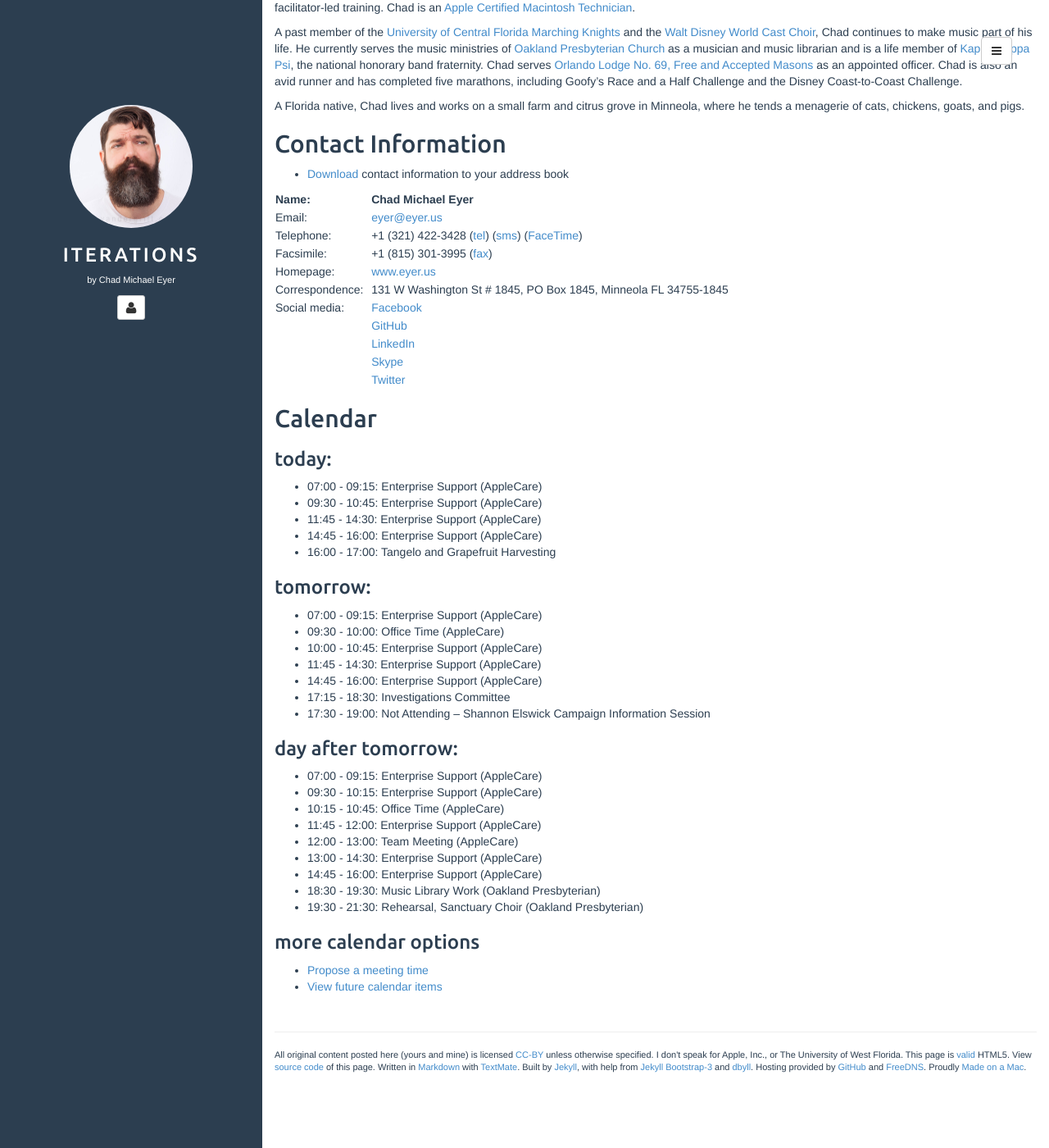
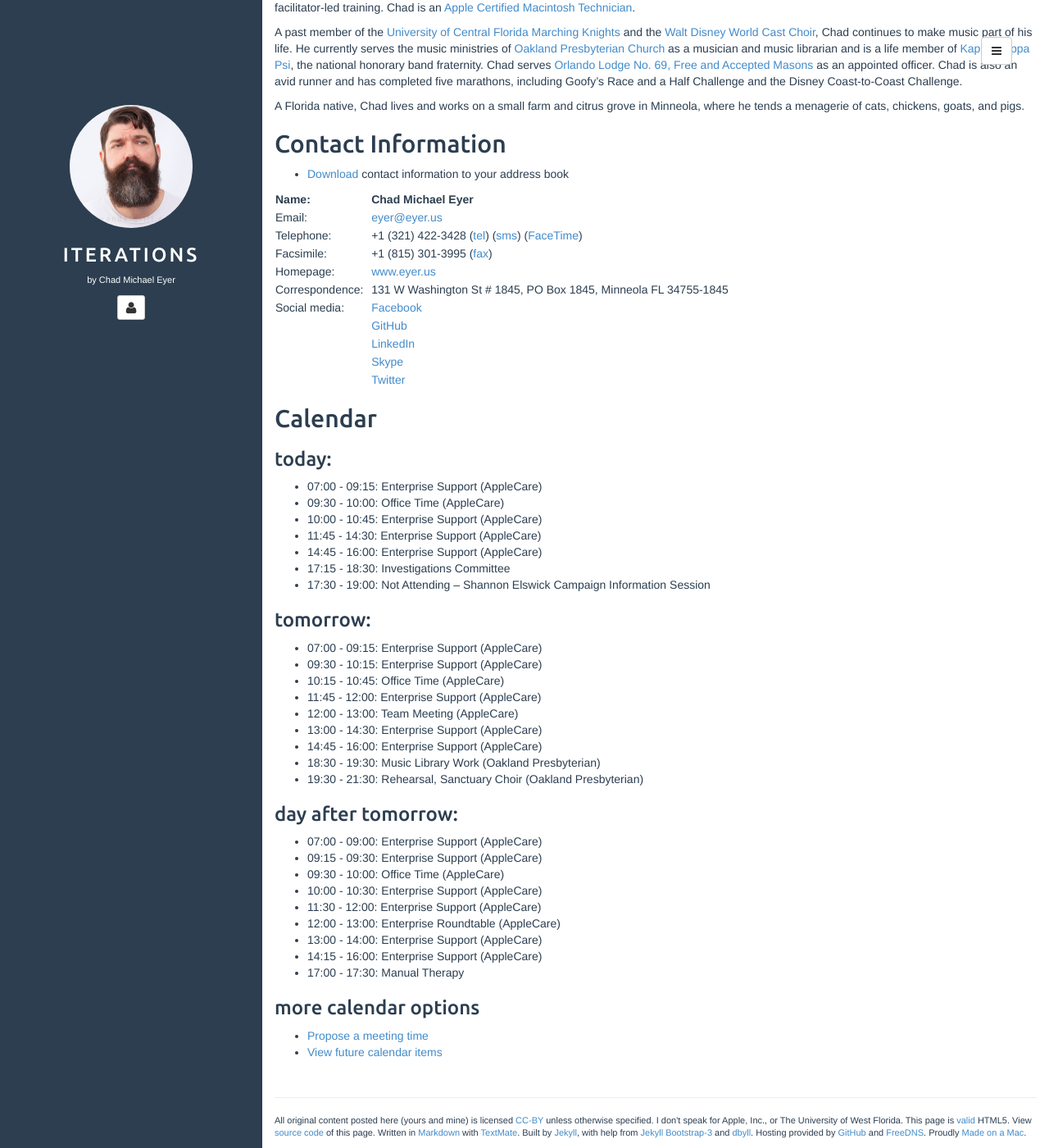
Before and after one commit to chadmichaeleyer/chadmichaeleyer.github.io, a Jekyll site: the page built from about.md, in a window 1280 px wide and 1400 px high, scrolled down 940 px. Shown: the whole window at 82% size. Built offline with Jekyll 4.4.1, drawn with Linux system fonts in a browser that asks for light colours.

Commit message:
calendar update

```diff
--- a/calendar.markdown
+++ b/calendar.markdown
@@ -1,12 +1,4 @@
 ### today:
-
-* 07:00 - 09:15: Enterprise Support (AppleCare)
-* 09:30 - 10:45: Enterprise Support (AppleCare)
-* 11:45 - 14:30: Enterprise Support (AppleCare)
-* 14:45 - 16:00: Enterprise Support (AppleCare)
-* 16:00 - 17:00: Tangelo and Grapefruit Harvesting
-
-### tomorrow:
 
 * 07:00 - 09:15: Enterprise Support (AppleCare)
 * 09:30 - 10:00: Office Time (AppleCare)
@@ -27,3 +19,15 @@
 * 14:45 - 16:00: Enterprise Support (AppleCare)
 * 18:30 - 19:30: Music Library Work (Oakland Presbyterian)
 * 19:30 - 21:30: Rehearsal, Sanctuary Choir (Oakland Presbyterian)
+
+### day after tomorrow:
+
+* 07:00 - 09:00: Enterprise Support (AppleCare)
+* 09:15 - 09:30: Enterprise Support (AppleCare)
+* 09:30 - 10:00: Office Time (AppleCare)
+* 10:00 - 10:30: Enterprise Support (AppleCare)
+* 11:30 - 12:00: Enterprise Support (AppleCare)
+* 12:00 - 13:00: Enterprise Roundtable (AppleCare)
+* 13:00 - 14:00: Enterprise Support (AppleCare)
+* 14:15 - 16:00: Enterprise Support (AppleCare)
+* 17:00 - 17:30: Manual Therapy
```
Also changed, not shown: other parts of calendar.markdown (+1 -1 lines), calendar-year.markdown (+7 -8 lines).
